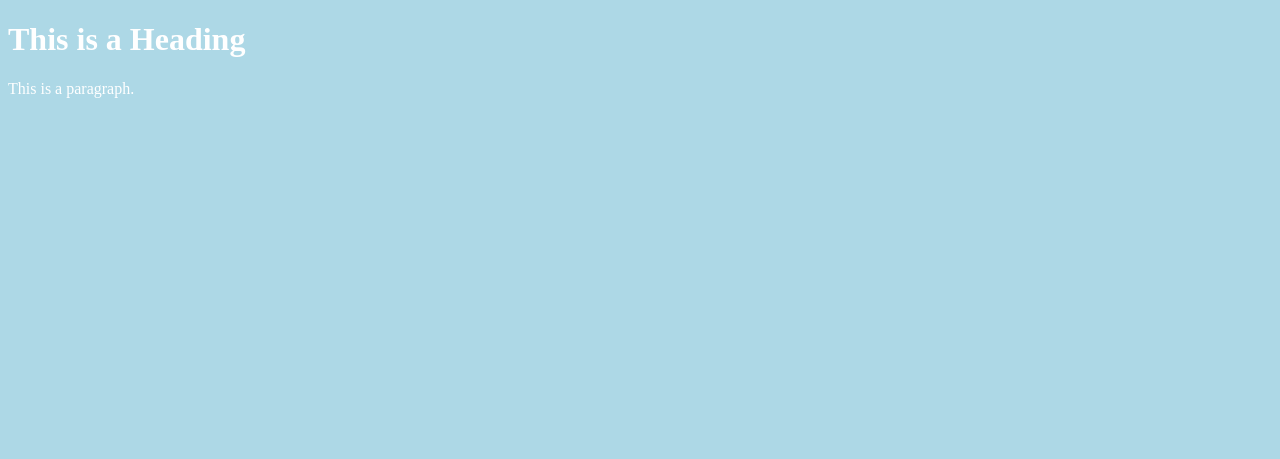
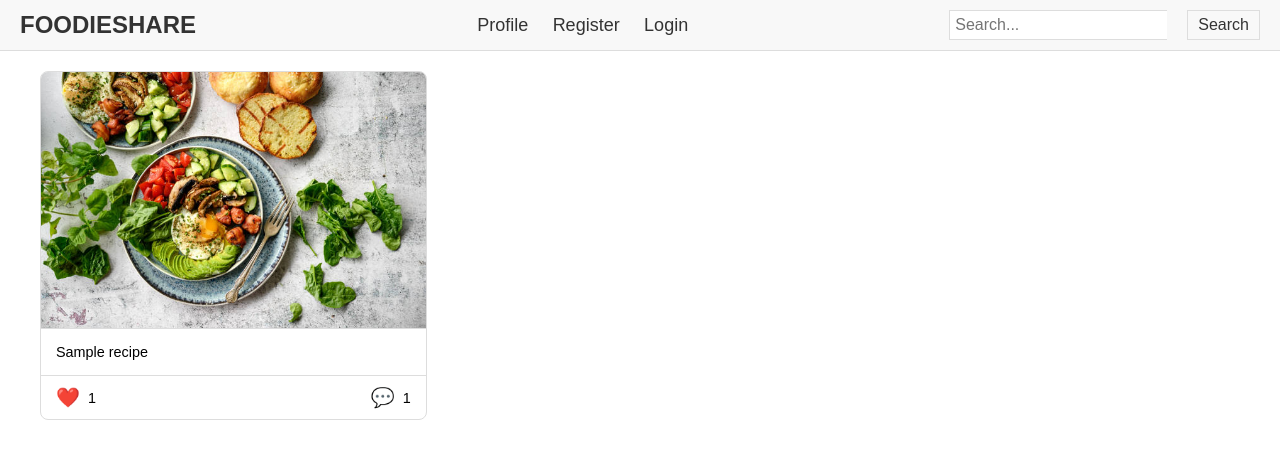
Before and after one commit to DavitMurad/WAD-Project-FoodieShare, a Django app: template templates/foodieshare/main_feed.html in a window 1280 px wide. Shown: the top 459 px of the page. Run offline with Django 3.2, Linux system fonts and the light colour scheme; the template is opened without the code that fills it: most values are stand-ins (such as "Sample title", 1, 10 or a date in 2020).

Commit message:
Addition of templates/css

```diff
--- a/foodieshare/models.py
+++ b/foodieshare/models.py
@@ -16,7 +16,7 @@ class Post(models.Model):
     user = models.ForeignKey(
         UserProfile, related_name='posts', on_delete=models.CASCADE)
     post_image_path = models.CharField(max_length=100)
-    nutrition = models.CharField(max_length=500)
+    nutrition = models.TextField()
     recipe = models.TextField()
     created_at = models.DateTimeField(auto_now_add=True)
 
--- a/foodieshare/urls.py
+++ b/foodieshare/urls.py
@@ -3,5 +3,8 @@ from foodieshare import views
 
 app_name = 'foodieshare'
 urlpatterns = [
-path('', views.main_feed, name='main_feed'),
+    path('', views.main_feed, name='main_feed'),
+    path('profile/', views.profile, name='profile'),
+    path('register/', views.register, name='register'),
+    path('login/', views.login, name='login'),
 ]
--- a/static/foodieshare/css/main_feed.css
+++ b/static/foodieshare/css/main_feed.css
@@ -1,4 +1,118 @@
+/* Combined styles for header and posts - style.css */
+
+/* Header Styles */
 body {
-    background-color: lightblue;
-    color: #ffff;
-  }
+  margin: 0;
+  font-family: Arial, sans-serif;
+}
+
+.site-header {
+  background-color: #f8f8f8;
+  border-bottom: 1px solid #ddd;
+  padding: 10px 20px;
+}
+
+.navbar {
+  display: flex;
+  justify-content: space-between;
+  align-items: center;
+}
+
+.logo a {
+  font-size: 24px;
+  font-weight: bold;
+  text-decoration: none;
+  color: #333;
+}
+
+.navbar-links a, .search-bar button {
+  margin-left: 20px;
+  text-decoration: none;
+  color: #333;
+  font-size: 18px;
+  background: none;
+  border: none;
+  cursor: pointer;
+}
+
+.search-bar {
+  display: flex;
+}
+
+.search-bar input[type="text"] {
+  padding: 5px;
+  border: 1px solid #ddd;
+  border-right: none;
+  font-size: 16px;
+}
+
+.search-bar button {
+  padding: 5px 10px;
+  border: 1px solid #ddd;
+  background-color: #f8f8f8;
+  font-size: 16px;
+}
+
+.search-bar button:hover {
+  background-color: #e7e7e7;
+}
+
+/* Post Styles */
+.main-feed {
+  display: grid;
+  grid-template-columns: repeat(auto-fill, minmax(300px, 1fr));
+  gap: 20px;
+  padding: 20px;
+  max-width: 1200px;
+  margin: 0 auto;
+}
+
+.post {
+  background: #fff;
+  border: 1px solid #ddd;
+  border-radius: 8px;
+  overflow: hidden;
+}
+
+.post img {
+  width: 100%;
+  display: block;
+  height: auto;
+  max-height: 300px;
+  object-fit: cover;
+}
+
+.post p {
+  padding: 15px;
+  margin: 0;
+  font-size: 0.9rem;
+  border-top: 1px solid #ddd;
+}
+
+.interactions {
+  padding: 10px 15px;
+  display: flex;
+  align-items: center;
+  justify-content: space-between;
+  font-size: 0.9rem;
+  border-top: 1px solid #ddd;
+}
+
+.interactions span {
+  cursor: pointer;
+  display: flex;
+  align-items: center;
+}
+
+.likes:before, .comments:before {
+  margin-right: 8px;
+  font-size: 1.2rem;
+}
+
+.likes:before {
+  content: '❤️';
+}
+
+.comments:before {
+  content: '💬';
+}
--- a/templates/foodieshare/main_feed.html
+++ b/templates/foodieshare/main_feed.html
@@ -5,13 +5,38 @@
 <head>
     <link rel="stylesheet" type="text/css" href="{% static 'foodieshare/css/main_feed.css' %}">
 
-    <title>Page Title</title>
+    <title>Main Feed</title>
 </head>
 
 <body>
-    <h1>This is a Heading</h1>
-    <p>This is a paragraph.</p>
-
+    <header class="site-header">
+        <nav class="navbar">
+            <div class="logo">
+                <a href="{% url 'main_feed' %}">FOODIESHARE</a>
+            </div>
+            <div class="navbar-links">
+                <a href="{% url 'foodieshare:profile' %}">Profile</a>
+                <a href="{% url 'foodieshare:register' %}">Register</a>
+                <a href="{% url 'foodieshare:login' %}">Login</a>
+            </div>
+            <div class="search-bar">
+                <input type="text" placeholder="Search...">
+                <button type="submit">Search</button>
+            </div>
+        </nav>
+    </header>
+    <div class="main-feed">
+        {% for post in posts %}
+            <div class="post">
+                <img src="{% static 'foodieshare/images/meal.jpg' %}" alt = "Image of the Post">
+                <p>{{ post.recipe }}</p>
+                <div class="interactions">
+                    <span class="likes">{{ post.likes.all.count }}</span>
+                    <span class="comments"> {{ post.comments.all.count }}</span>
+                </div>
+            </div>
+        {% endfor %}
+    </div>
 </body>
 
 </html>
--- a/wad_project/urls.py
+++ b/wad_project/urls.py
@@ -20,6 +20,6 @@ from foodieshare import views
 
 urlpatterns = [
     path('', views.main_feed, name='main_feed'),
-    path('rango/', include('foodieshare.urls')),
+    path('foodieshare/', include('foodieshare.urls')),
     path('admin/', admin.site.urls),
 ]
```
Also changed, not shown: foodieshare/views.py (+14 -1 lines), templates/foodieshare/login.html (added, +15 -0 lines), templates/foodieshare/profile.html (added, +15 -0 lines), templates/foodieshare/register.html (added, +15 -0 lines), static/foodieshare/images/meal.jpg (added).
